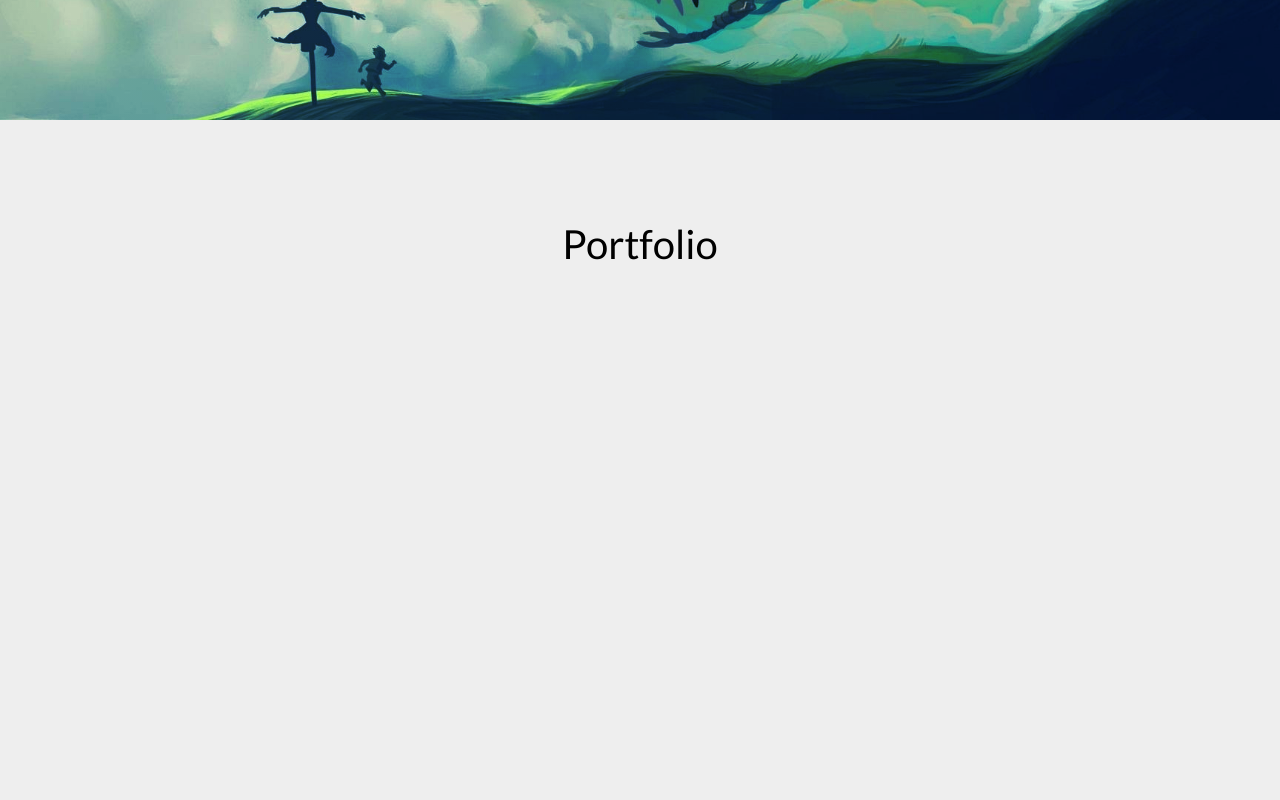
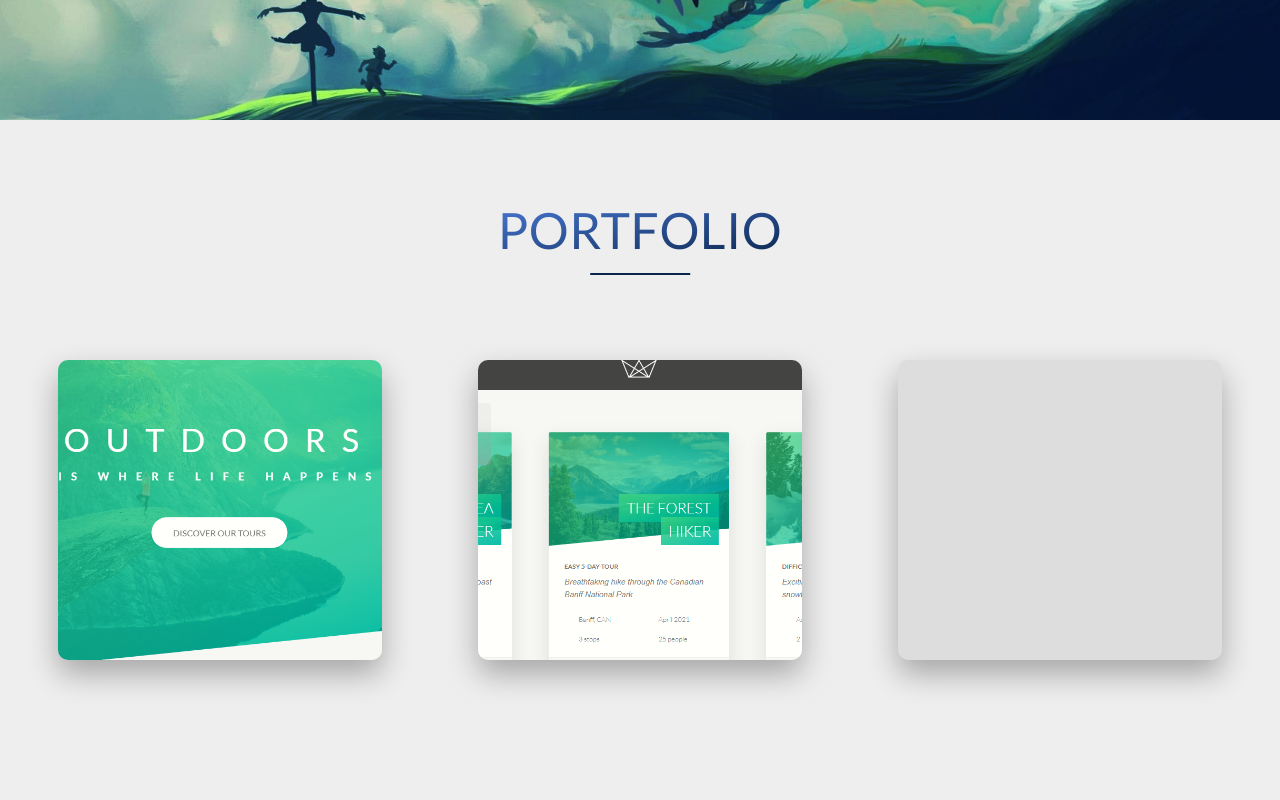
Before and after one commit to karuifeather/portfolio, a website: page public/index.html in a window 1280 px wide. Shown: the part 680-1480 px from the top of the page. Drawn offline with Linux system fonts and the light colour scheme; a web font is replaced by a local one.

Commit message:
create card component for projects

```diff
--- a/public/index.html
+++ b/public/index.html
@@ -46,11 +46,11 @@
             <a href="#portfolio" class="nav__item-link">Portfolio</a>
           </div>
           <div class="nav__item">
-            <a href="#" class="nav__item-link">About</a>
+            <a href="#about" class="nav__item-link">About</a>
           </div>
 
           <div class="nav__item">
-            <a href="#" class="nav__item-link">Contact</a>
+            <a href="#contact" class="nav__item-link">Contact</a>
           </div>
         </div>
       </nav>
@@ -59,14 +59,45 @@
         <div class="header__hero-title">Aashaya <span>Aryal</span></div>
         <div class="header__hero-subtitle">CS Student; Programmer</div>
         <div class="header__hero-cta-box">
-          <a href="#" class="cta cta--primary">Portfolio</a>
-          <a href="#" class="cta cta--secondary">Contact</a>
+          <a href="#portfolio" class="cta cta--primary">Portfolio</a>
+          <a href="#contact" class="cta cta--secondary">Contact</a>
         </div>
       </div>
     </header>
 
     <section class="section-portfolio" id="portfolio">
-      <div class="section__header">Portfolio</div>
+      <h2 class="section__header">Portfolio</h2>
+      <div class="section-portfolio__projects">
+        <div class="card">
+          <img
+            src="/public/img/natours-landing.png"
+            alt="Natours Landing Page"
+            class="card__image"
+          />
+
+          <div class="card__details-box">
+            <h3 class="card__details-title">
+              <span>Landing Page for Natours</span>
+            </h3>
+            <button class="card__details-button">Details</button>
+          </div>
+        </div>
+        <div class="card">
+          <img
+            src="/public/img/natours-backend.png"
+            alt="Natours Landing Page"
+            class="card__image"
+          />
+
+          <div class="card__details-box">
+            <h3 class="card__details-title">
+              <span>Backend site for Natours</span>
+            </h3>
+            <button class="card__details-button">Details</button>
+          </div>
+        </div>
+        <div class="card"></div>
+      </div>
     </section>
 
     <script src="/public/js/navmenu.js"></script>
--- /dev/null
+++ b/sass/components/_card.scss
@@ -0,0 +1,88 @@
+$margin-details-left: 3rem;
+
+.card {
+  height: 30rem;
+  width: 90%;
+  border-radius: 1rem;
+  box-shadow: 0 1.4rem 3rem rgba($color-black, 0.3);
+  background-color: $color-grey-light-4;
+
+  overflow: hidden;
+  position: relative;
+
+  &:hover &__image {
+    transform: scale(1.05);
+    filter: blur(5px);
+  }
+
+  &:hover &__details-box {
+    transform: translateX(100%);
+  }
+
+  &__image {
+    height: 100%;
+    width: 100%;
+    object-fit: cover;
+    transform: scale(1.15);
+    transition: all 0.4s;
+  }
+
+  &__details-box {
+    position: absolute;
+    top: 0;
+    left: -100%;
+    height: 100%;
+    width: 100%;
+    transition: transform 0.4s;
+
+    display: flex;
+    flex-direction: column;
+    justify-content: space-evenly;
+  }
+
+  &__details-title {
+    justify-self: start;
+    text-align: left;
+    margin-left: $margin-details-left;
+    line-height: 1.6;
+    font-size: 3.5rem;
+    font-weight: 700;
+    text-transform: capitalize;
+    color: $color-primary;
+    letter-spacing: 1px;
+
+    span {
+      padding: 1rem 1.5rem;
+      -webkit-box-decoration-break: clone;
+      background-image: linear-gradient(
+        rgba($color-grey-dark-2, 0.096) 0%,
+        rgba($color-grey-dark-2, 0.096) 42%,
+        rgba($color-grey-dark-2, 0.432)
+      );
+      border-radius: 0.3rem;
+    }
+  }
+
+  &__details-button {
+    display: inline-block;
+    width: min-content;
+    outline: none;
+    border: none;
+    border-radius: 1rem;
+    padding: 1rem 3rem;
+    font-size: 2rem;
+    font-weight: 400;
+    background-color: $color-secondary-dark;
+    color: $color-grey-light-3;
+    text-transform: uppercase;
+    letter-spacing: 0.5px;
+    line-height: 1.5;
+    margin-left: $margin-details-left;
+    cursor: pointer;
+    transition: transform 0.1s;
+
+    &:active {
+      transform: translateY(2px);
+    }
+  }
+}
--- a/sass/main.scss
+++ b/sass/main.scss
@@ -2,6 +2,7 @@
 @import 'abstracts/variables';
 
 @import 'components/headings';
+@import 'components/card';
 
 @import 'base/animation';
 @import 'base/base';
```
Also changed, not shown: public/css/style.css, public/img/natours-backend.png (added), public/img/natours-landing.png (added), 1 other file.
